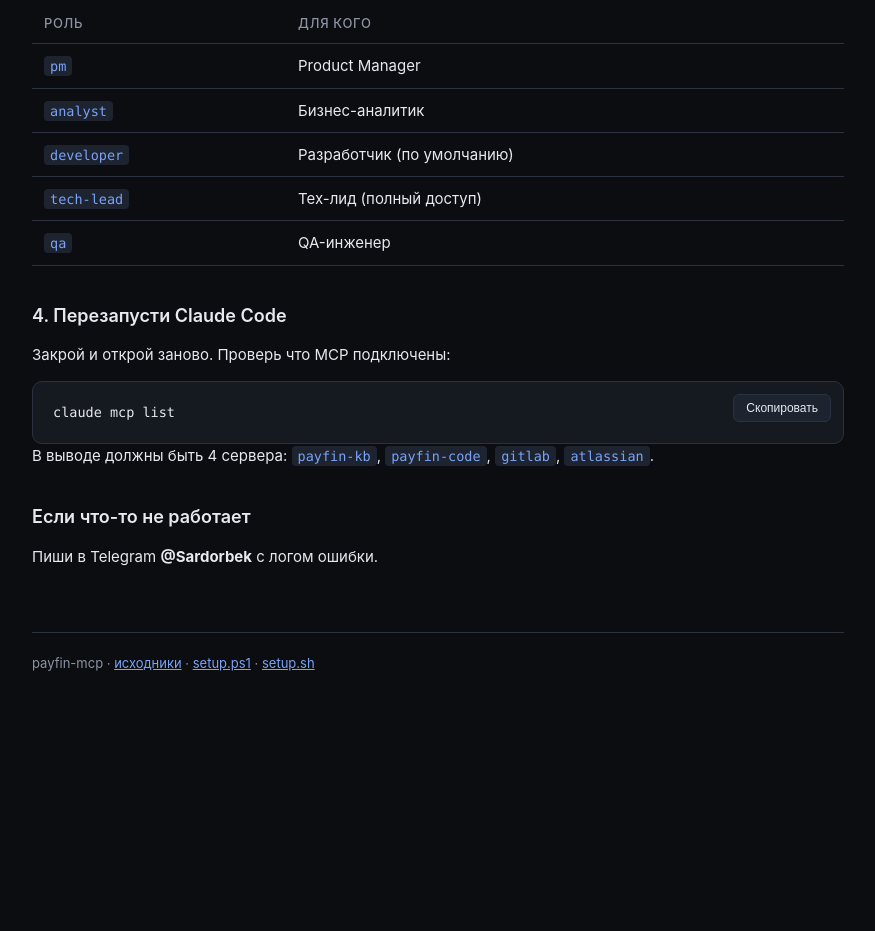
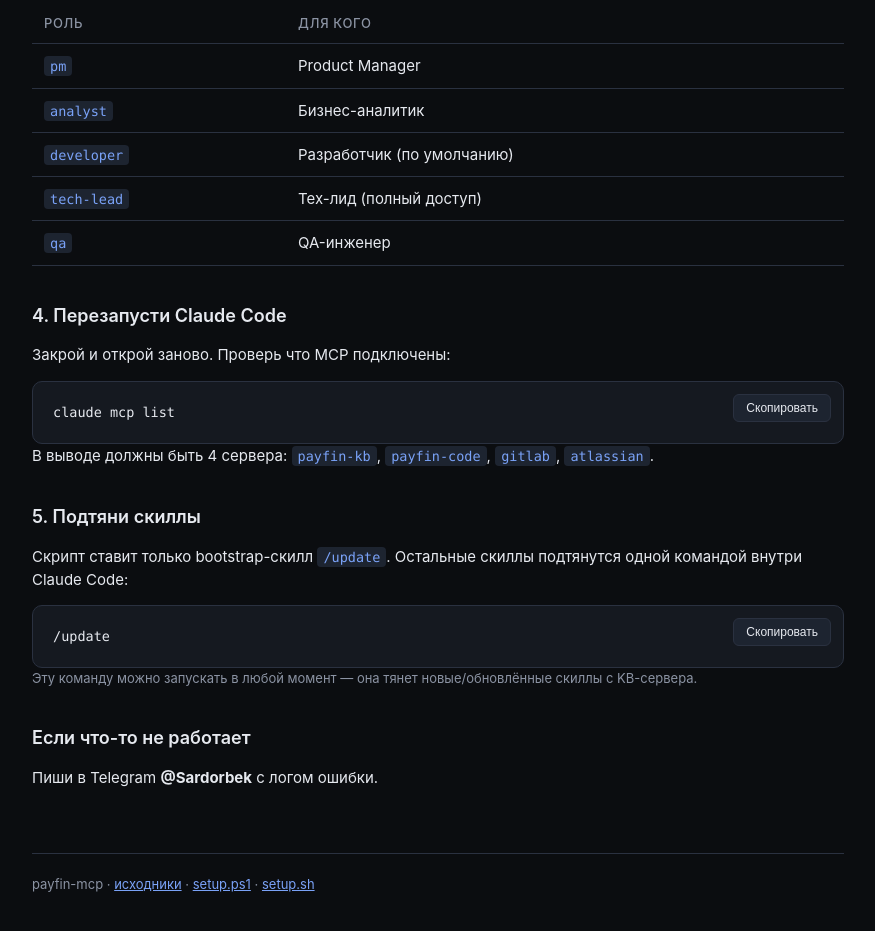
Before and after one commit to kaizeruzb/payfin-mcp, a website: page installer/web/index.html in a window 1280 px wide. Shown: the part 1125-2056 px from the top of the page, without its empty margins (202-1077 px from the left). Before the commit the page ends 1894 px from the top, so only its background shows below. Drawn offline with Linux system fonts and the light colour scheme.

Commit message:
feat(installer): bootstrap /update skill from KB so /update inside Claude Code fetches the rest
Setup so far registered MCPs only — skills were not reaching employees
unless they happened to know about /update. Now the installer downloads
/update (single SKILL.md from KB's /setup/skills/:name endpoint) into
~/.claude/skills/update, and the final banner tells the user to run
/update inside Claude Code to pull the rest.

Also adds a 'Подтяни скиллы' section to the landing page.

```diff
--- a/installer/web/index.html
+++ b/installer/web/index.html
@@ -118,6 +118,14 @@
   </div>
   <p>В выводе должны быть 4 сервера: <code>payfin-kb</code>, <code>payfin-code</code>, <code>gitlab</code>, <code>atlassian</code>.</p>
 
+  <h2>5. Подтяни скиллы</h2>
+  <p>Скрипт ставит только bootstrap-скилл <code>/update</code>. Остальные скиллы подтянутся одной командой внутри Claude Code:</p>
+  <div class="cmd">
+    <button class="copy" onclick="copyCmd(this)">Скопировать</button>
+    <pre id="update-cmd">/update</pre>
+  </div>
+  <p class="hint">Эту команду можно запускать в любой момент — она тянет новые/обновлённые скиллы с KB-сервера.</p>
+
   <h2>Если что-то не работает</h2>
   <p>Пиши в Telegram <b>@Sardorbek</b> с логом ошибки.</p>
 
```
Also changed, not shown: 2 other files.
